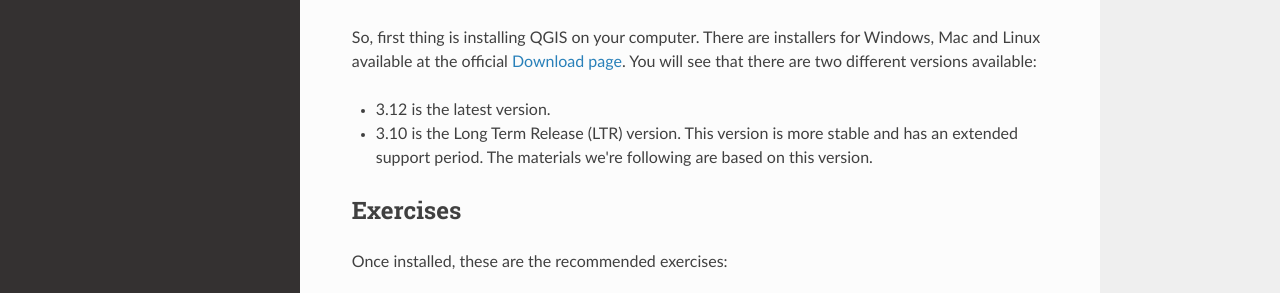
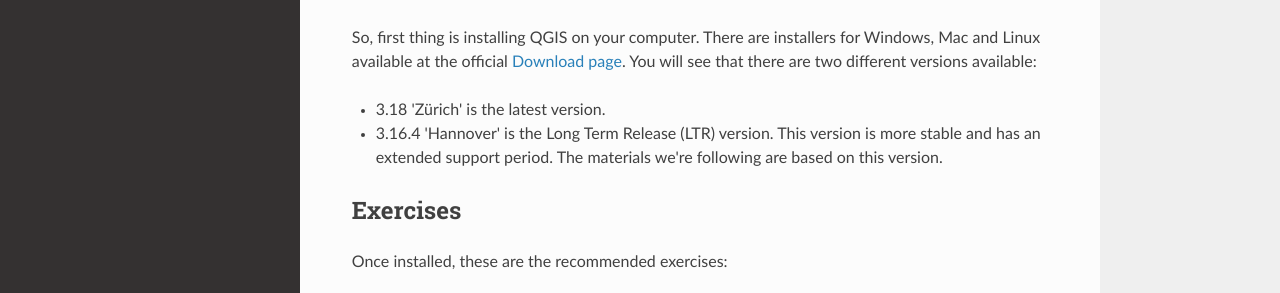
Before and after one commit to ernesmb/4cities-GIS, an MkDocs documentation site: the page built from docs/03_qgis.md, in a window 1280 px wide and 1377 px high. Shown: the part 566-859 px from the top of the window. Built offline with MkDocs 1.6.1, drawn with Linux system fonts in a browser that asks for light colours; nearby versions of some CDN libraries.

Commit message:
first 2021 revision

```diff
--- a/docs/03_qgis.md
+++ b/docs/03_qgis.md
@@ -6,26 +6,26 @@
 
 Some of the projects mentioned above are part of [OSGeo](https://www.osgeo.org/), The Open Source Geospatial Foundation, that works towards driving global adoption of open geospatial technology.
 
-QGIS is also an excellent tool for learning GIS, from the very basics to almost any kind of professional project. There is plenty of high quality learning material available on the web, created and maintained up to date by the QGIS community or third parties. For our course, we will use the **[Official Training manual](https://docs.qgis.org/3.10/en/docs/training_manual/index.html)**.
+QGIS is also an excellent tool for learning GIS, from the very basics to almost any kind of professional project. There is plenty of high quality learning material available on the web, created and maintained up to date by the QGIS community or third parties. For our course, we will use the **[Official Training manual](https://docs.qgis.org/3.16/en/docs/training_manual/index.html)**.
 
 So, first thing is installing QGIS on your computer. There are installers for Windows, Mac and Linux available at the official [Download page](https://qgis.org/en/site/forusers/download.html). You will see that there are two different versions available:
 
-* 3.12 is the latest version.
-* 3.10 is the Long Term Release (LTR) version. This version is more stable and has an extended support period. The materials we're following are based on this version.
+* 3.18 'Zürich' is the latest version.
+* 3.16.4 'Hannover' is the Long Term Release (LTR) version. This version is more stable and has an extended support period. The materials we're following are based on this version.
 
 
 ## Exercises
 
 Once installed, these are the recommended exercises:
 
-* Read this **[introduction to GIS](https://docs.qgis.org/3.10/en/docs/gentle_gis_introduction/introducing_gis.html#more-about-gis)**
-* Dig a bit deeper into different geospatial data types: **[Vector](https://docs.qgis.org/3.10/en/docs/gentle_gis_introduction/vector_data.html)** and **[Raster](https://docs.qgis.org/3.10/en/docs/gentle_gis_introduction/raster_data.html)**
-* Learn about different **[Coordinate Reference Systems](https://docs.qgis.org/3.10/en/docs/gentle_gis_introduction/coordinate_reference_systems.html)**, and try to make a rectangle with an orange's peels ;)
-* Create your first map, following **[this exercise](https://docs.qgis.org/3.10/en/docs/training_manual/introduction/preparation.html)**. You can also try and load a different dataset from [Natural Earth Data](https://www.naturalearthdata.com/downloads/).
-* Start working with vector data on **[this exercise](https://docs.qgis.org/3.10/en/docs/training_manual/basic_map/vector_data.html)**.
-* Learn the basics about **[symbology](https://docs.qgis.org/3.10/en/docs/training_manual/basic_map/symbology.html)**.
-* Start working with raster data **[here](https://docs.qgis.org/3.10/en/docs/training_manual/rasters/data_manipulation.html)**.
+* Read this **[introduction to GIS](https://docs.qgis.org/3.16/en/docs/gentle_gis_introduction/introducing_gis.html#more-about-gis)**
+* Dig a bit deeper into different geospatial data types: **[Vector](https://docs.qgis.org/3.16/en/docs/gentle_gis_introduction/vector_data.html)** and **[Raster](https://docs.qgis.org/3.16/en/docs/gentle_gis_introduction/raster_data.html)**
+* Learn about different **[Coordinate Reference Systems](https://docs.qgis.org/3.16/en/docs/gentle_gis_introduction/coordinate_reference_systems.html)**, and try to make a rectangle with an orange's peels ;)
+* Create your first map, following **[this exercise](https://docs.qgis.org/3.16/en/docs/training_manual/introduction/preparation.html)**. You can also try and load a different dataset from [Natural Earth Data](https://www.naturalearthdata.com/downloads/).
+* Start working with vector data on **[this exercise](https://docs.qgis.org/3.16/en/docs/training_manual/basic_map/vector_data.html)**.
+* Learn the basics about **[symbology](https://docs.qgis.org/3.16/en/docs/training_manual/basic_map/symbology.html)**.
+* Start working with raster data **[here](https://docs.qgis.org/3.16/en/docs/training_manual/rasters/data_manipulation.html)**.
 
 The sample data used in the exercises is available **[here](https://github.com/qgis/QGIS-Training-Data/archive/v2.0.zip)**.
 
-As explained [here](https://docs.qgis.org/3.10/en/docs/training_manual/foreword/intro.html#tiered-course-objectives), exercises are tagged as _"Basic"_, _"Intermediate"_ or _"Advanced"_ based on its difficulty or level of expertise required. I'd recommend completing at least the "Basic" level exercises, but of course, feel free to try with a higher level if you feel comfortable with it.
+As explained [here](https://docs.qgis.org/3.16/en/docs/training_manual/foreword/intro.html#tiered-course-objectives), exercises are tagged as _"Basic"_, _"Intermediate"_ or _"Advanced"_ based on its difficulty or level of expertise required. I'd recommend completing at least the "Basic" level exercises, but of course, feel free to try with a higher level if you feel comfortable with it.
```
Also changed, not shown: README.md (+1 -1 lines), docs/01_intro.md (+1 -1 lines), docs/02_carto.md (+3 -8 lines), docs/04_qgis.md (+2 -2 lines), docs/index.md (+2 -2 lines).
